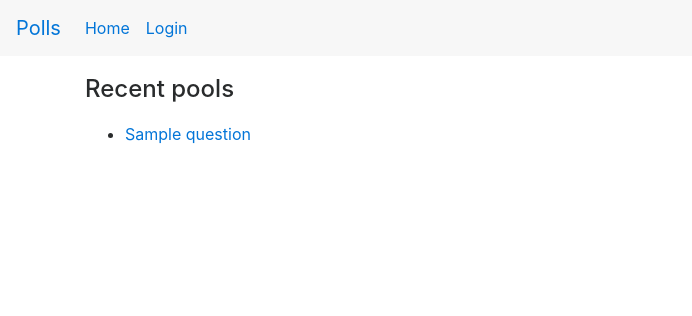
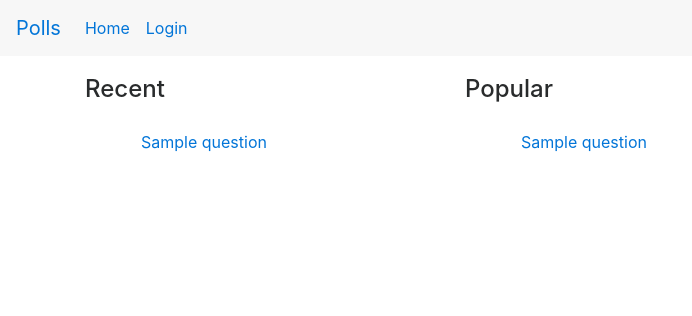
Before and after one commit to Vladiio/polls, a Django app: template questions/templates/questions/question_list.html in a window 1280 px wide. Shown: the top 316 px of the page, without its empty margins (0-692 px from the left). Run offline with Django 3.2, Linux system fonts and the light colour scheme; the template is opened without the code that fills it: most values are stand-ins (such as "Sample title", 1, 10 or a date in 2020); parts of the project's set-up code (start-up, migrations or seed data) failed here and were passed over; some libraries are stand-ins or nearby versions.

Commit message:
Add popular section to the main page

```diff
--- a/questions/templates/questions/question_list.html
+++ b/questions/templates/questions/question_list.html
@@ -4,16 +4,19 @@
 
 {% block content %}
   <div class="row">
-    <div class="col-sm-2">
-      <h4 class="detail-header">Recent pools</h4>
+    <div class="col-sm-4">
+      <h4 class="detail-header">Recent</h4>
+    </div>
+    <div class="col-sm-4">
+      <h4 class="detail-header">Popular</h4>
     </div>
   </div>
   <div class="row">
     <div class="col-sm-4">
-        <ul>
+        <ul nav flex-column>
         {% for question in object_list %}
-            <li>
-              <a href="{{ question.get_absolute_url }}">
+            <li class="nav item">
+              <a class="nav-link" href="{{ question.get_absolute_url }}">
                 {{ question.title }}
                 {% if request.user in question.members.all %}
                 <span class="badge badge-default">Voted</span>
@@ -23,6 +26,21 @@
         {% endfor %}
         </ul>
       </div>
+
+      <div class="col-sm-4">
+          <ul nav flex-column>
+          {% for question in popular_object_list %}
+              <li class="nav item">
+                <a class="nav-link" href="{{ question.get_absolute_url }}">
+                  {{ question.title }}
+                  {% if request.user in question.members.all %}
+                  <span class="badge badge-default">Voted</span>
+                  {% endif %}
+                </a>
+              </li>
+          {% endfor %}
+          </ul>
+        </div>
     </div>
 
 {% endblock %}
```
Also changed, not shown: questions/views.py (+7 -1 lines).
